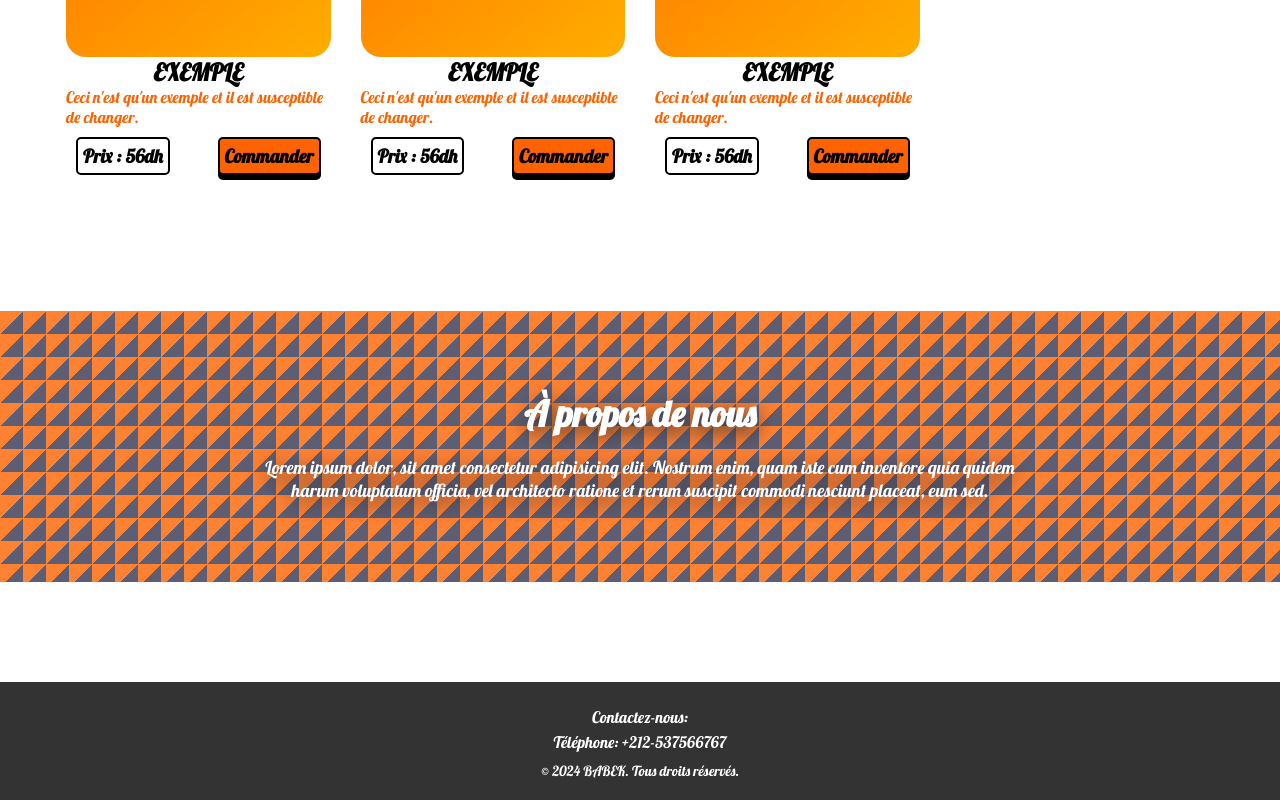
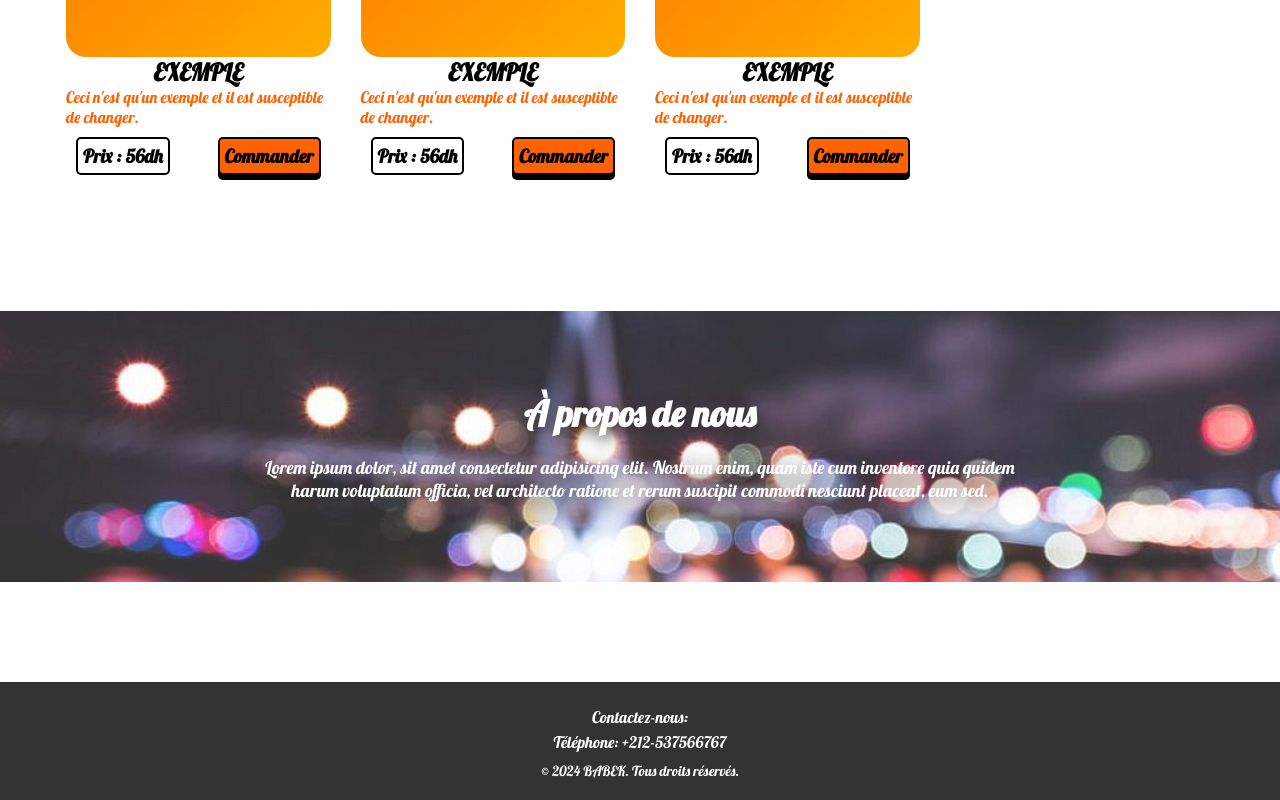
Before and after one commit to smartest-GORILLA333/babek-template, a plain HTML site: page index.html in a window 1280 px wide. Shown: the part 1509-2309 px from the top of the page. Drawn offline with Linux system fonts and the light colour scheme.

Commit message:
Update acceuil.css

```diff
--- a/acceuil.css
+++ b/acceuil.css
@@ -285,10 +285,10 @@ body{
 #about-section {
     margin-top: 100px;
     margin-bottom: 100px;
-    background-color: #353551;
     opacity: 0.8;
-    background-image: linear-gradient(-45deg, #353551, #353551 50%, #ff6200 50%, #ff6200);
-    background-size: 23px 23px;
+    background-image: url("blurred-image-restaurant.jpg");
+    background-size: cover;
+    background-position: center;
     padding: 80px 20px;
     color: white;
     text-align: center;
@@ -298,7 +298,7 @@ body{
 #about-section h1 {
     font-size: 36px;
     margin-bottom: 20px;
-    text-shadow: 1px 5px 20px black;
+    text-shadow: 1px 5px 16px black;
 }
 
 #about-section p {
```
